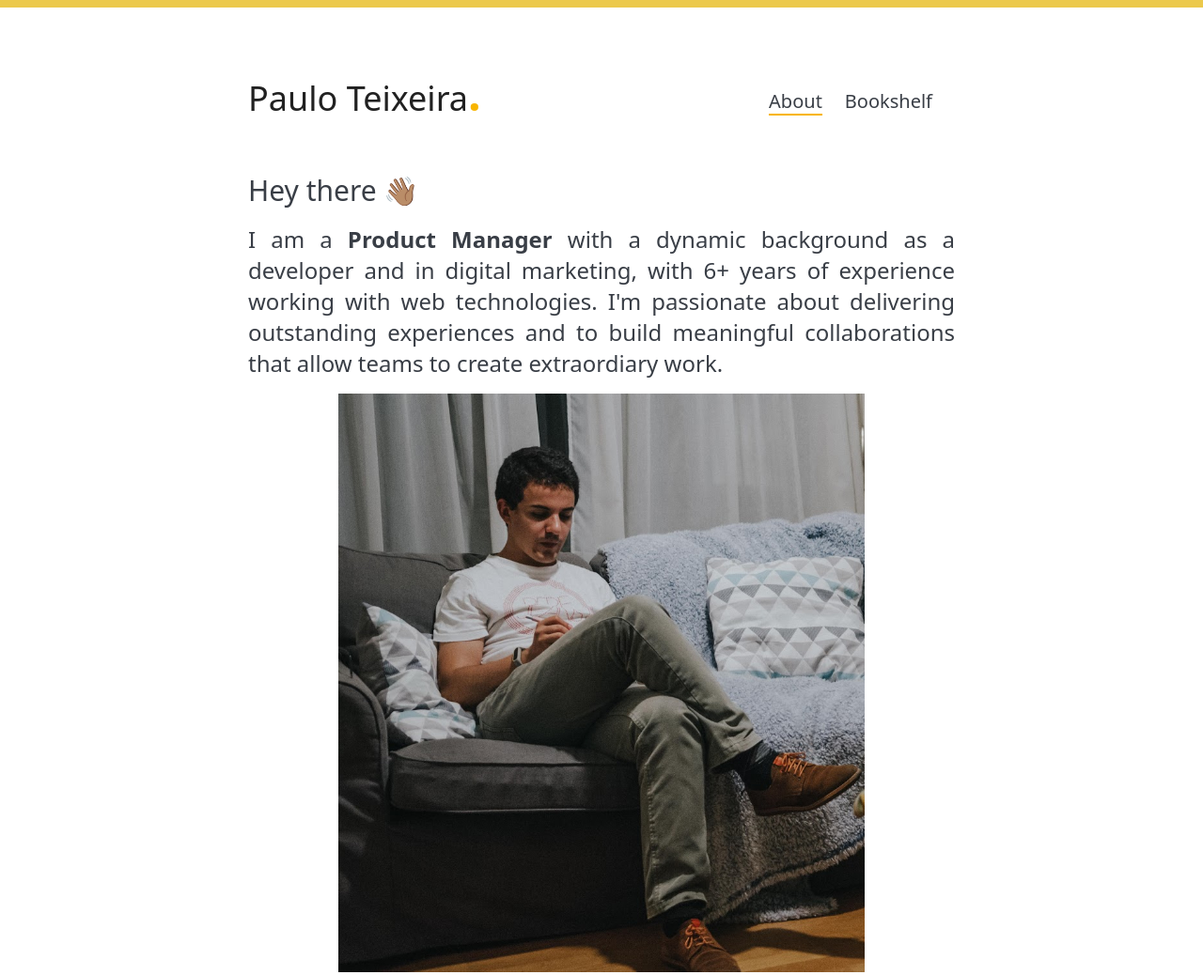
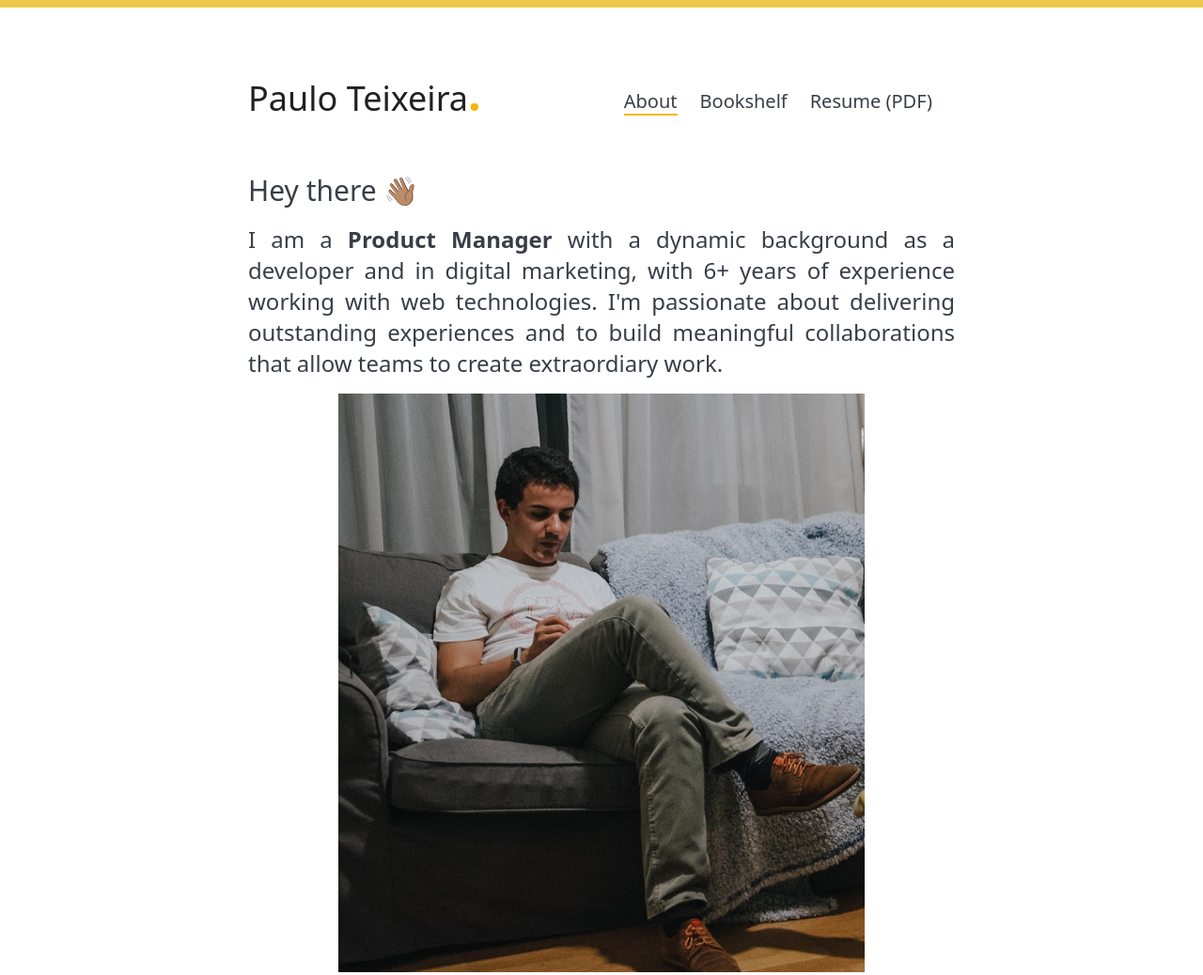
Before and after one commit to ftpaul/ftpaul, a Gatsby site: page / in a window 1280 px wide. Shown: the top 1038 px of the page at 94% size. Built offline with nearby package versions, Linux system fonts and the light colour scheme; Gatsby itself is replaced by a stand-in of ours.

Commit message:
adding CV PDF to the navigation

```diff
--- a/src/components/navigation.js
+++ b/src/components/navigation.js
@@ -29,6 +29,9 @@ const Navigation = () => {
                         <li className="mr-6 xs:text-gray-600 xs:text-2xl xs:mb-6">
                             <Link className="text-gray-500  hover:text-yellow-600 xs:hover:text-gray-100" activeClassName="border-b-2 border-yellow-600 xs:border-gray-100" to="/books/">Bookshelf</Link>
                         </li>
+                        <li className="mr-6 xs:text-gray-600 xs:text-2xl xs:mb-6">
+                            <a className="text-gray-500  hover:text-yellow-600 xs:hover:text-gray-100" target="_blank" rel="noreferrer" href="https://drive.google.com/file/d/1PuPYO0u5tYwWTIbTCtEbKX_ArNKQf2CV/view?usp=sharing">Resume (PDF)</a>
+                        </li>
                     </ul>
 
                     </div>
```
